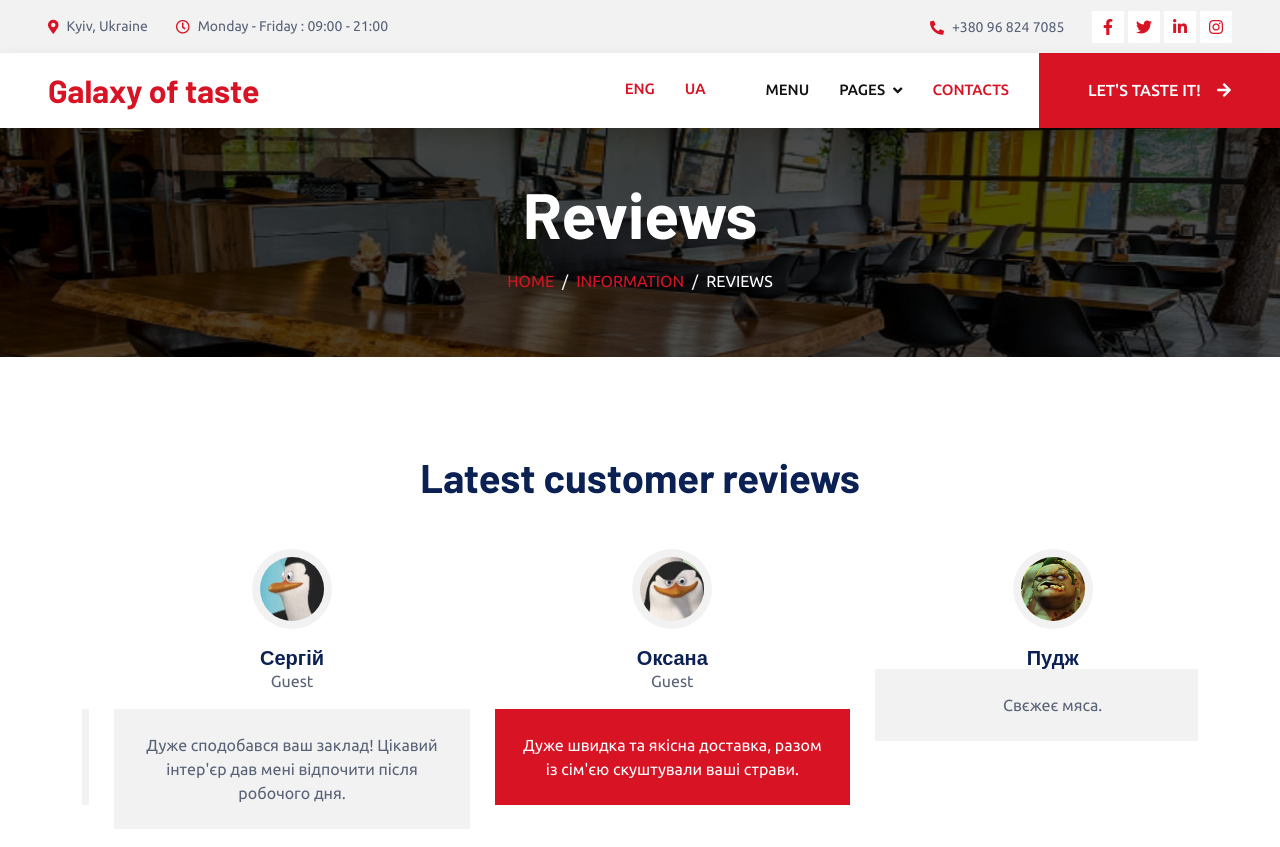
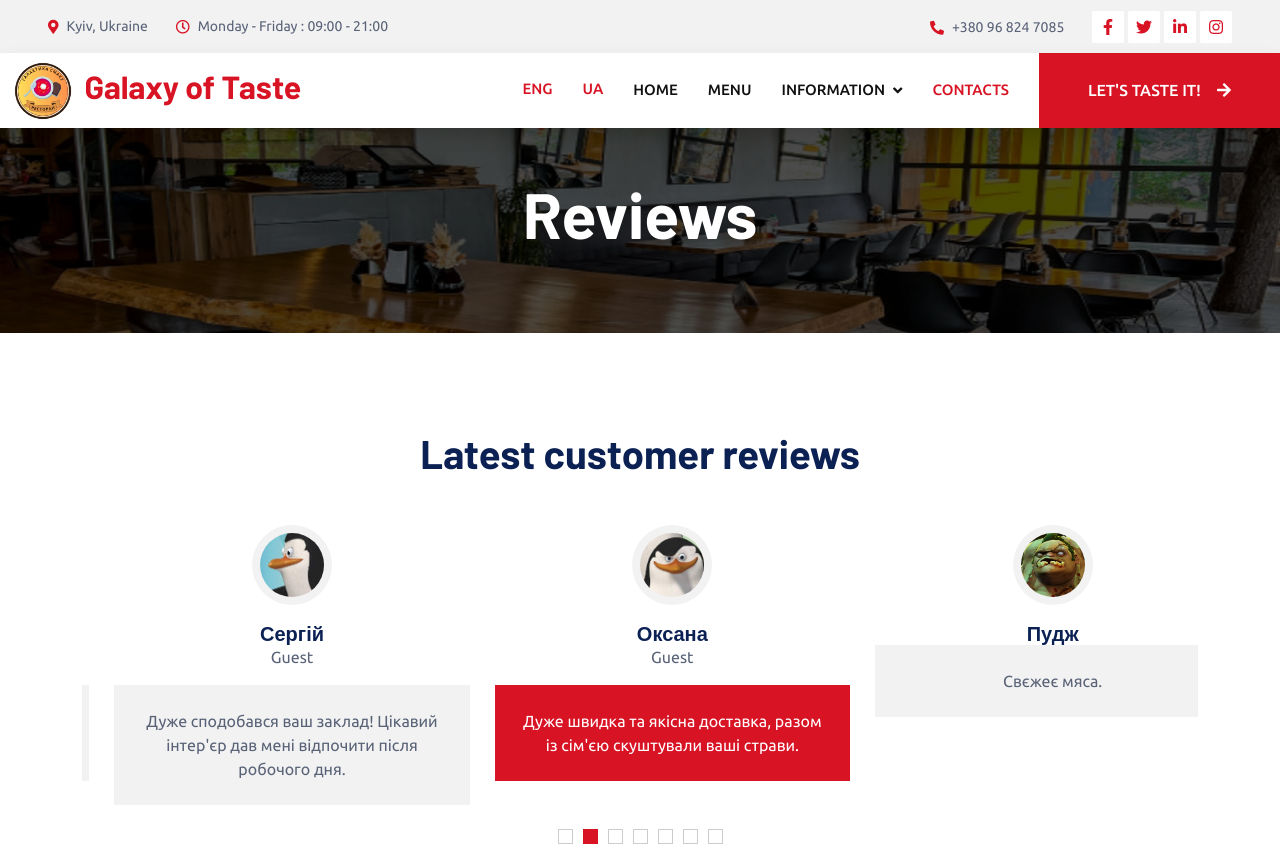
Before and after one commit to OlenchukVV/OlenchukVV.github.io, a plain HTML site: page testimonialEng.html in a window 1280 px wide. Shown: the top 847 px of the page. Drawn offline with nearby package versions, Linux system fonts and the light colour scheme.

Commit message:
testimonialEng.html

```diff
--- a/testimonialEng.html
+++ b/testimonialEng.html
@@ -75,7 +75,12 @@
     <!-- Navbar Start -->
    <nav class="navbar navbar-expand-lg bg-white navbar-light shadow sticky-top p-0">
         <a href="index.html" class="navbar-brand d-flex align-items-center px-4 px-lg-5">
-            <h2 class="m-0 text-primary"></i>Galaxy of taste</h2>
+            <h2 class="m-0 text-primary">
+              <div class="logo-container">
+                <img src="img/carousel-1.png" alt="Логотип Галактика смаку" class="logo">
+                Galaxy of Taste
+              </div>
+            </h2>
         <div class="navbar-nav ms-auto p-4 p-lg-0">
                 <a href="testimonialEng.html" class="nav-item nav-link active">Eng</a>
                 <a href="testimonial.html" class="nav-item nav-link active">Ua</a>
@@ -85,12 +90,12 @@
         </button>
         <div class="collapse navbar-collapse" id="navbarCollapse">
             <div class="navbar-nav ms-auto p-4 p-lg-0">
-                <a href="indexEng.html" class="nav-item nav-link"<Home</a>
+                <a href="indexEng.html" class="nav-item nav-link">Home</a>
                 <a href="serviceEng.html" class="nav-item nav-link">Menu</a>
                 <div class="nav-item dropdown">
-                    <a href="#" class="nav-link dropdown-toggle" data-bs-toggle="dropdown">Pages</a>
+                    <a href="#" class="nav-link dropdown-toggle" data-bs-toggle="dropdown">Information</a>
                     <div class="dropdown-menu fade-up m-0">
-                        <a href="bookingEng.html" class="dropdown-item">Booking</a>
+                        <a href="bookingEng.html" class="dropdown-item">Reservation</a>
                         <a href="teamEng.html" class="dropdown-item">Personal</a>
                         <a href="testimonialEng.html" class="dropdown-item">Reviews</a>
                     </div>
@@ -110,9 +115,6 @@
                 <h1 class="display-3 text-white mb-3 animated slideInDown">Reviews</h1>
                 <nav aria-label="breadcrumb">
                     <ol class="breadcrumb justify-content-center text-uppercase">
-                        <li class="breadcrumb-item"><a href="#">Home</a></li>
-                        <li class="breadcrumb-item"><a href="#">Information</a></li>
-                        <li class="breadcrumb-item text-white active" aria-current="page">Reviews</li>
                     </ol>
                 </nav>
             </div>
```
